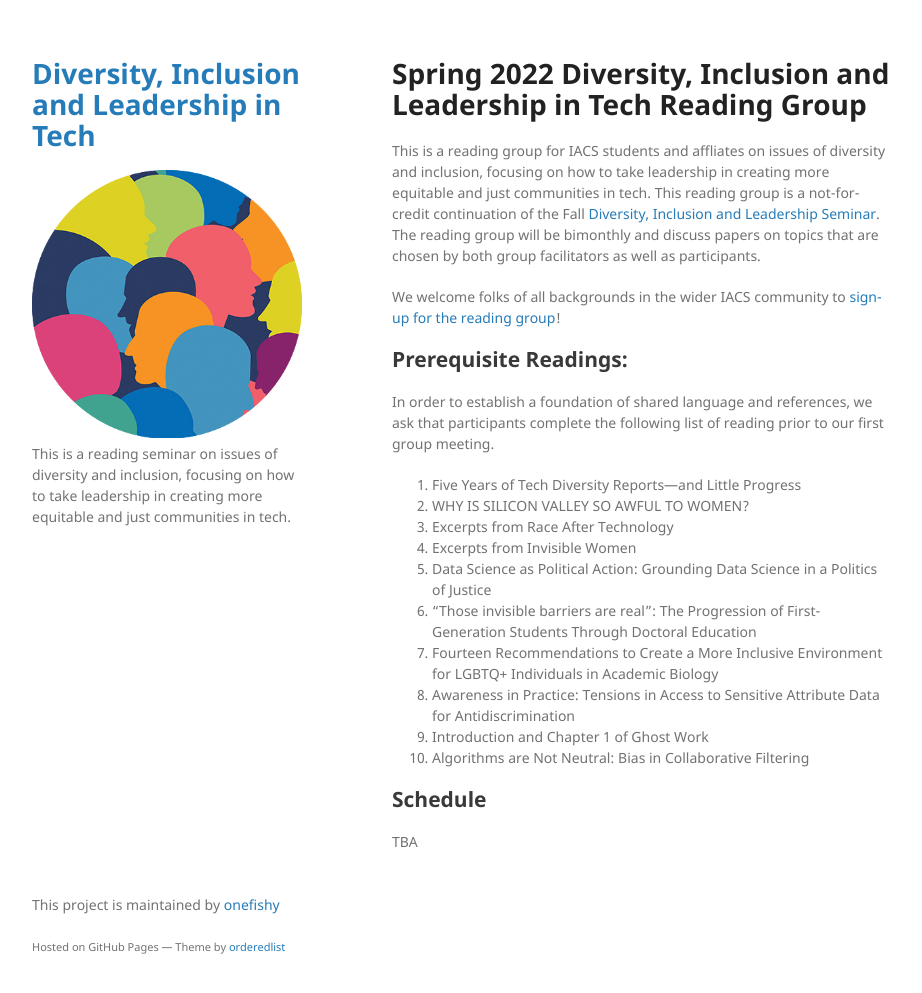
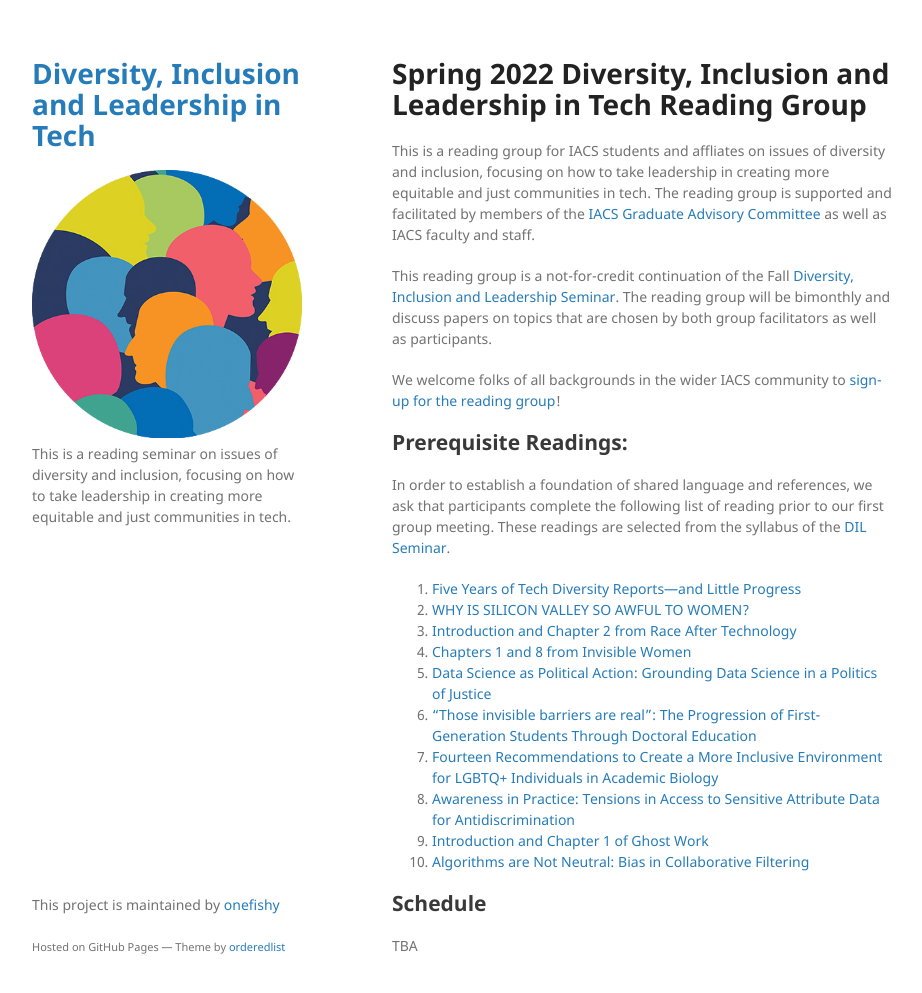
Before and after one commit to onefishy/DIL_in_tech, a Jekyll site: the page built from reading_group.md, in a window 1280 px wide and 1026 px high. Shown: the top 993 px of the window, without its empty margins (178-1100 px from the left). Built offline with Jekyll 4.4.1, drawn with Linux system fonts in a browser that asks for light colours; our own code applies the rules of GitHub Pages for plain Markdown files.

Commit message:
Update reading_group.md

```diff
--- a/reading_group.md
+++ b/reading_group.md
@@ -1,22 +1,23 @@
 # Spring 2022 Diversity, Inclusion and Leadership in Tech Reading Group
-This is a reading group for IACS students and affliates on issues of diversity and inclusion, focusing on how to take leadership in creating more equitable and just communities in tech.
+This is a reading group for IACS students and affliates on issues of diversity and inclusion, focusing on how to take leadership in creating more equitable and just communities in tech. The reading group is supported and facilitated by members of the [IACS Graduate Advisory Committee](https://iacs-gac.github.io/pages/about.html) as well as IACS faculty and staff.
+
 This reading group is a not-for-credit continuation of the Fall [Diversity, Inclusion and Leadership Seminar](https://onefishy.github.io/DIL_in_tech/). The reading group will be bimonthly and discuss papers on topics that are chosen by both group facilitators as well as participants.
 
 We welcome folks of all backgrounds in the wider IACS community to [sign-up for the reading group](https://forms.gle/JdwvyXTbErmSM99c6)!
 
 ## Prerequisite Readings:
-In order to establish a foundation of shared language and references, we ask that participants complete the following list of reading prior to our first group meeting.
+In order to establish a foundation of shared language and references, we ask that participants complete the following list of reading prior to our first group meeting. These readings are selected from the syllabus of the [DIL Seminar](https://onefishy.github.io/DIL_in_tech/).
 
-1. Five Years of Tech Diversity Reports—and Little Progress
-2. WHY IS SILICON VALLEY SO AWFUL TO WOMEN?
-3. Excerpts from Race After Technology
-4. Excerpts from Invisible Women
-5. Data Science as Political Action: Grounding Data Science in a Politics of Justice
-6. “Those invisible barriers are real”: The Progression of First-Generation Students Through Doctoral Education
-7. Fourteen Recommendations to Create a More Inclusive Environment for LGBTQ+ Individuals in Academic Biology
-8. Awareness in Practice: Tensions in Access to Sensitive Attribute Data for Antidiscrimination
-9. Introduction and Chapter 1 of Ghost Work
-10. Algorithms are Not Neutral: Bias in Collaborative Filtering
+1. [Five Years of Tech Diversity Reports—and Little Progress](https://www.wired.com/story/five-years-tech-diversity-reports-little-progress/)
+2. [WHY IS SILICON VALLEY SO AWFUL TO WOMEN?](https://www.theatlantic.com/magazine/archive/2017/04/why-is-silicon-valley-so-awful-to-women/517788/)
+3. [Introduction and Chapter 2 from Race After Technology](https://www.ruhabenjamin.com/race-after-technology)
+4. [Chapters 1 and 8 from Invisible Women](https://carolinecriadoperez.com/book/invisible-women/)
+5. [Data Science as Political Action: Grounding Data Science in a Politics of Justice](https://arxiv.org/abs/1811.03435)
+6. [“Those invisible barriers are real”: The Progression of First-Generation Students Through Doctoral Education](https://www.tandfonline.com/doi/abs/10.1080/10665684.2011.529791?journalCode=ueee20)
+7. [Fourteen Recommendations to Create a More Inclusive Environment for LGBTQ+ Individuals in Academic Biology](https://www.lifescied.org/doi/10.1187/cbe.20-04-0062)
+8. [Awareness in Practice: Tensions in Access to Sensitive Attribute Data for Antidiscrimination](https://arxiv.org/pdf/1912.06171.pdf)
+9. [Introduction and Chapter 1 of Ghost Work](https://ghostwork.info)
+10. [Algorithms are Not Neutral: Bias in Collaborative Filtering](https://arxiv.org/abs/2105.01031)
 
 ## Schedule
 TBA
```
